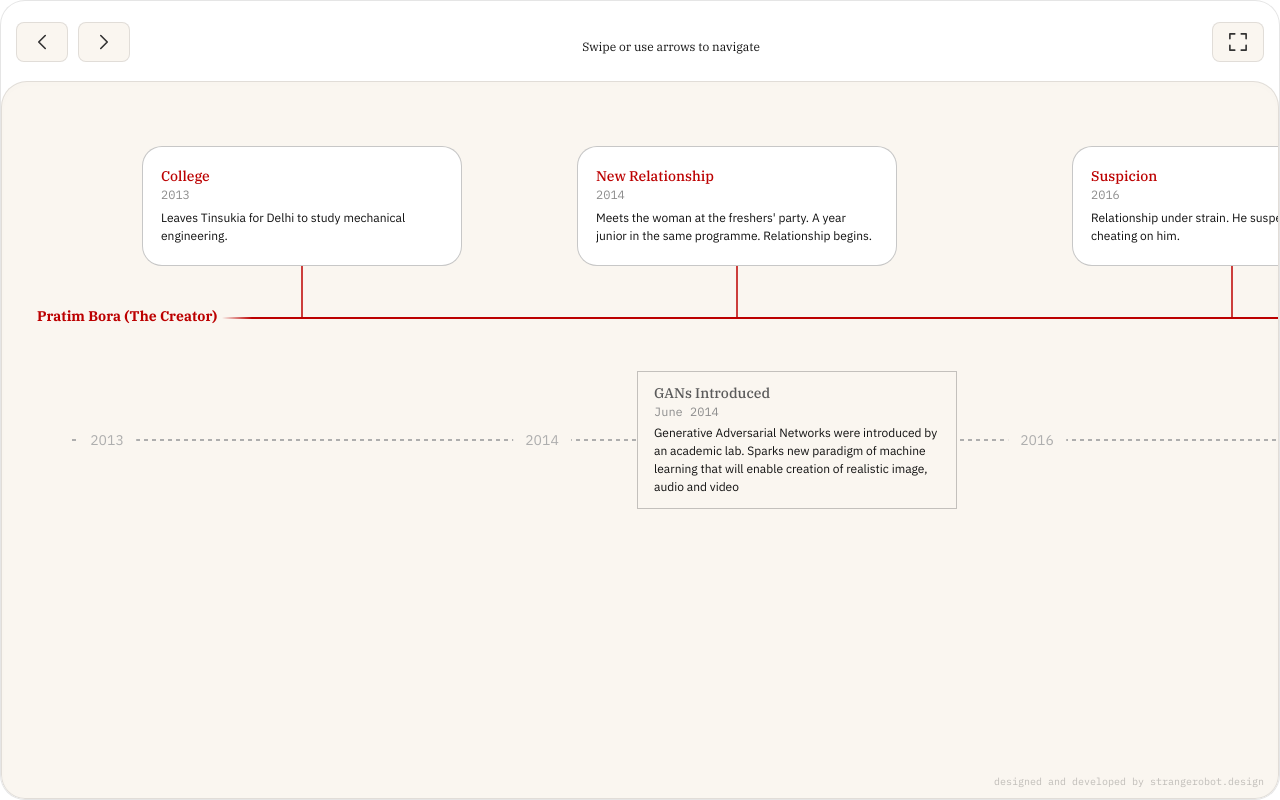
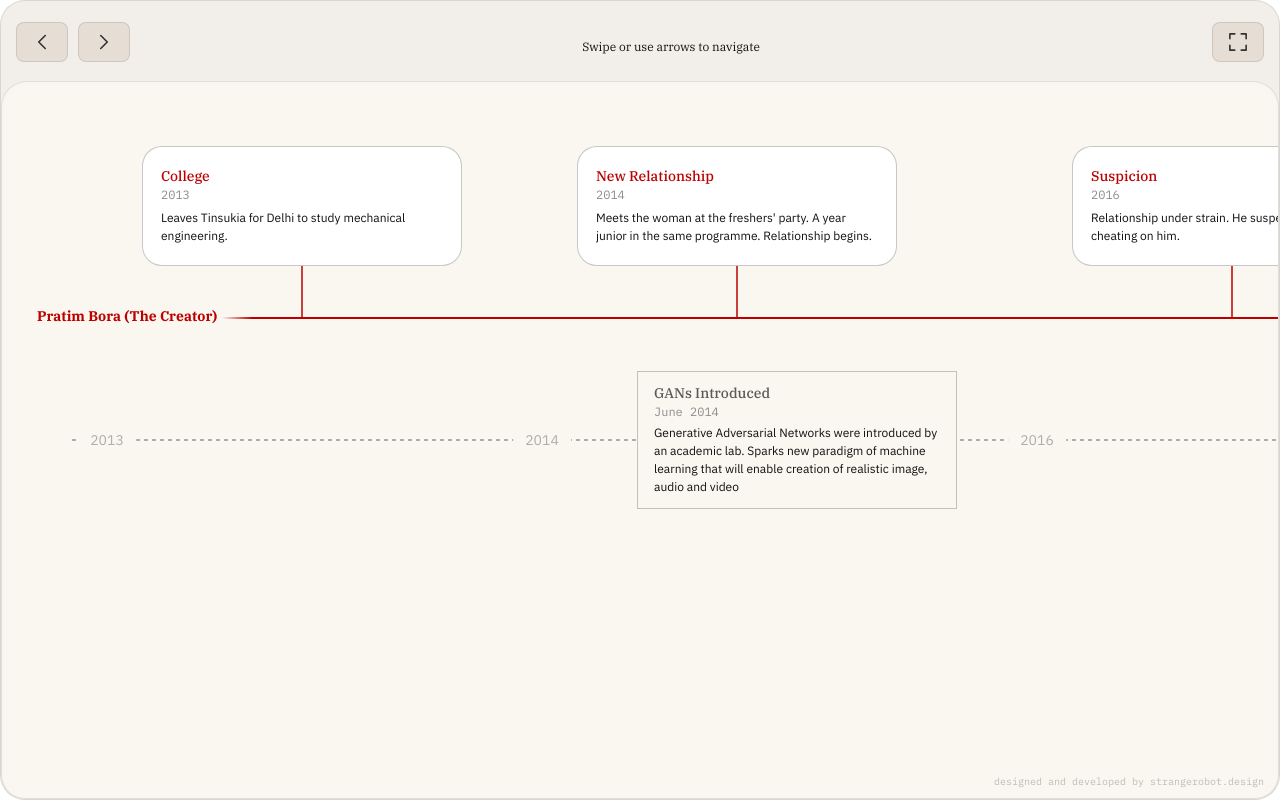
Before and after one commit to strangerobot/Boom-Timeline-Visualisation, a website: page timeline_visualisation_package.html in a window 1280 px wide. Drawn offline with Linux system fonts and the light colour scheme.

Commit message:
Update header and navigation button colors to match style guide

```diff
--- a/public/style.css
+++ b/public/style.css
@@ -48,7 +48,7 @@ body {
 
 /* Timeline Container (Outer Window Frame) */
 #timeline-container {
-  background-color: #ffffff;
+  background-color: var(--bg-outer);
   border: 1px solid var(--border-color);
   border-radius: 25px;
   width: 100vw;
@@ -96,7 +96,7 @@ body {
 }
 
 .nav-btn {
-  background-color: #faf6f0;
+  background-color: #e6ded5;
   border: 1px solid var(--border-color);
   border-radius: 8px;
   width: 52px;
--- a/timeline_visualisation_package.html
+++ b/timeline_visualisation_package.html
@@ -61,7 +61,7 @@ body {
 
 /* Timeline Container (Outer Window Frame) */
 #timeline-container {
-  background-color: #ffffff;
+  background-color: var(--bg-outer);
   border: 1px solid var(--border-color);
   border-radius: 25px;
   width: 100vw;
@@ -109,7 +109,7 @@ body {
 }
 
 .nav-btn {
-  background-color: #faf6f0;
+  background-color: #e6ded5;
   border: 1px solid var(--border-color);
   border-radius: 8px;
   width: 52px;
```
